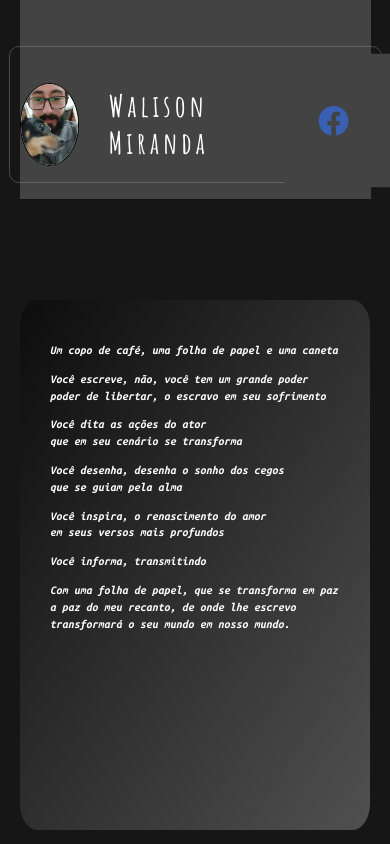
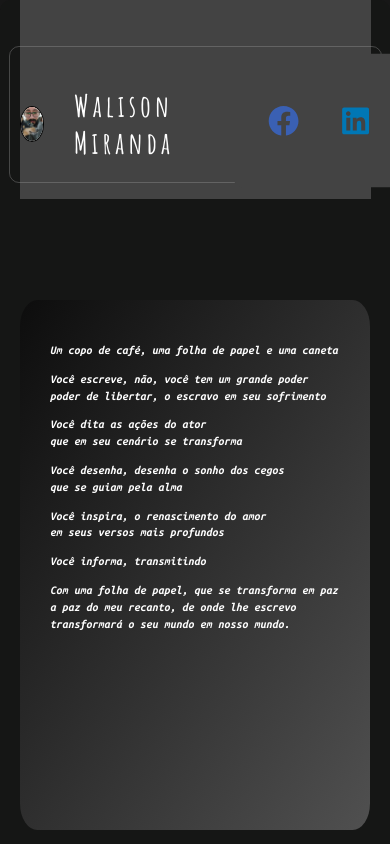
Before and after one commit to WalisonMiranda/Pagina-Poesias, a React (Create React App) app: page / in a window 390 px wide. Shown: the top 844 px of the page. Built offline with nearby package versions, Linux system fonts and the light colour scheme.

Commit message:
Update style.css

```diff
--- a/src/components/avatar/style.css
+++ b/src/components/avatar/style.css
@@ -15,7 +15,7 @@
 
 @media (max-width: 760px) {
     .avatar {
-        width: 90px;
-        max-height: 90px;
+        width: 40px;
+        max-height: 40px;
     }
 }
```
